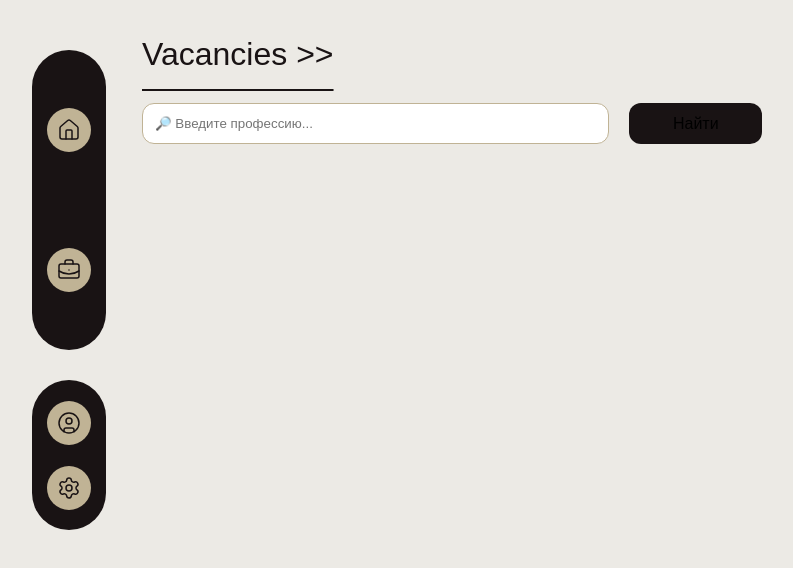
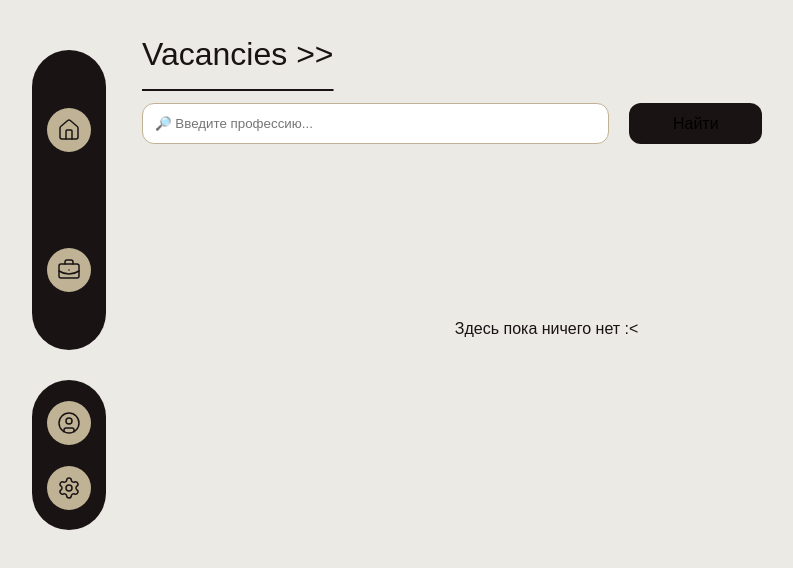
Before and after one commit to Lungs-2666/Career-Navigator, a Next.js app: page /vacancies in a window 1280 px wide. Shown: the top 568 px of the page, without its empty margins (6-799 px from the left). Built offline with nearby package versions, Linux system fonts and the light colour scheme.

Commit message:
start remake vacancieCard component

```diff
--- a/src/app/vacancies/page.jsx
+++ b/src/app/vacancies/page.jsx
@@ -66,9 +66,12 @@ const Page = () => {
                 </div>
             </header>
             <main className={styles.vacanciesMain}>
-                {vacancies == [] ? <p>rtyu</p> :
+                {vacancies.length === 0 ? (
+                    <div className={styles.MainPContainer}>
+                        <p className={styles.vacanciesMainP}>
+                            Здесь пока ничего нет :&lt;</p>
+                    </div>) : (
                     vacancies.map((item) => {
-                        console.log(item)
                         return (
                             <VacancieCard
                                 key={item._id}
@@ -79,6 +82,7 @@ const Page = () => {
                             />
                         );
                     })
+                )
                 }
 
             </main>
--- a/src/app/vacancies/page.module.css
+++ b/src/app/vacancies/page.module.css
@@ -81,3 +81,13 @@
     box-sizing: border-box;
     overflow-y: auto;
 }
+.MainPContainer{
+
+
+}
+.vacanciesMainP{
+    color: var(--text-color);
+    position: absolute;
+    left: calc(100vw - 64vw);
+    top: calc(100vh - 60vh);
+}
```
Also changed, not shown: src/components/vacancieCard/vacancieCard.jsx (added, +13 -0 lines), src/components/vacancieCard/vacancieCard.css (added).
